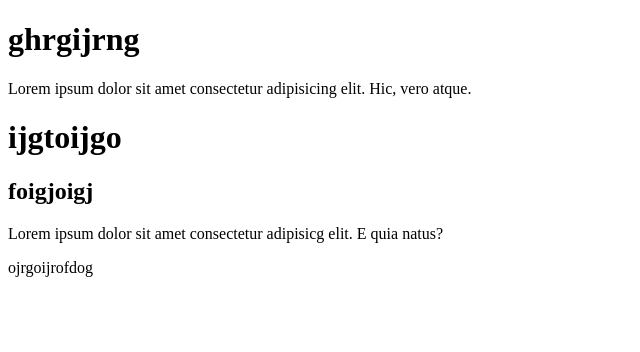
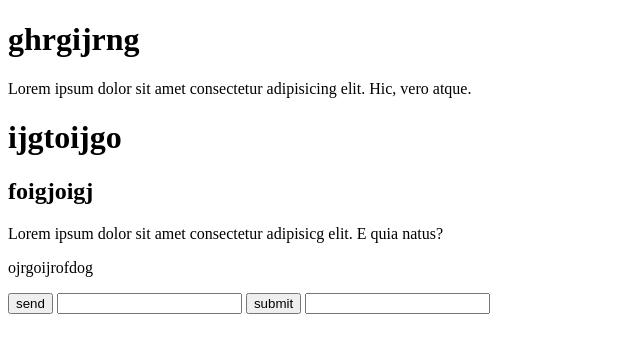
Before and after one commit to musabazwar/secand-demo, a plain HTML site: page index.html in a window 1280 px wide. Shown: the whole page, without its empty margins (0-640 px from the left). Drawn offline with Linux system fonts and the light colour scheme.

Commit message:
add input

```diff
--- a/index.html
+++ b/index.html
@@ -13,5 +13,10 @@
     <h2>foigjoigj</h2>
     <P>Lorem ipsum dolor sit amet consectetur adipisicg elit. E quia natus?</P>
     <p>ojrgoijrofdog</p>
+    <input type="button" value="send">
+    <input type="email" name="email" id="">
+    <input type="submit" value="submit">
+    <input type="search" name="search" id="">
+
 </body>
 </html>
```
